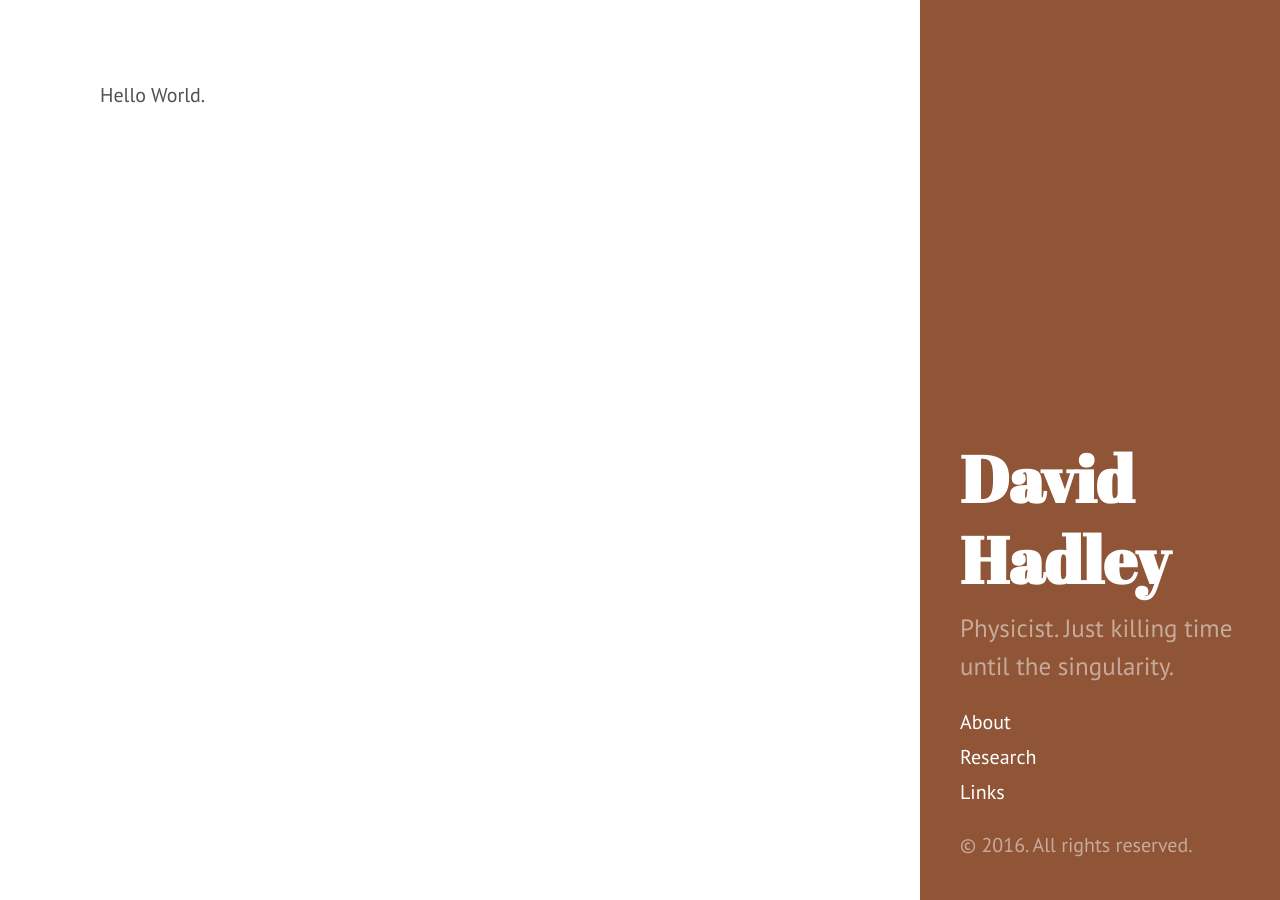
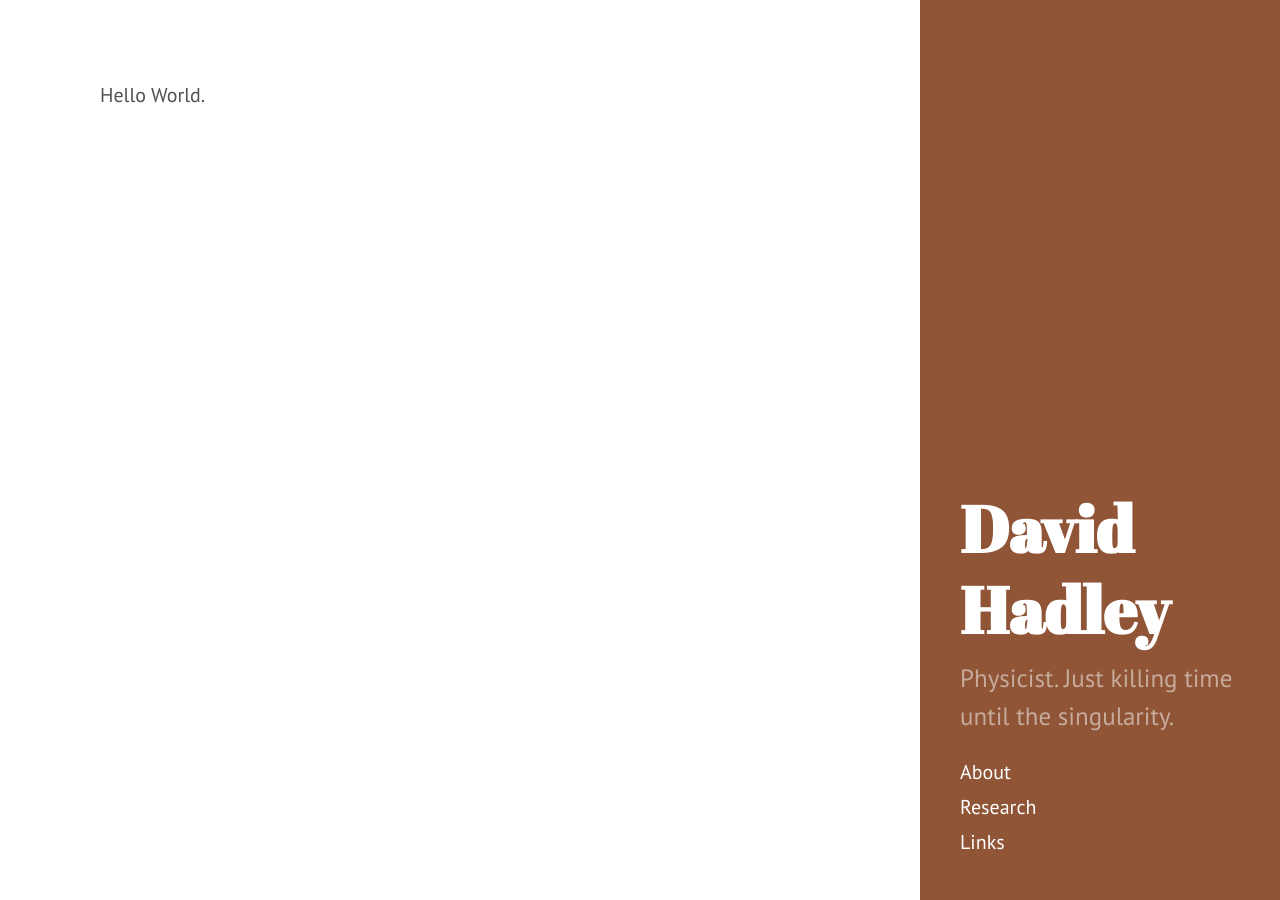
Before and after one commit to davehadley/davehadley.github.io, a Jekyll site: the page built from index.md, in a window 1280 px wide. Built offline with Jekyll 4.4.1, drawn with Linux system fonts in a browser that asks for light colours; Markdown is read by kramdown in place of the engine named in the settings; part of the change alters nothing that is shown.

Commit message:
Comment out copyright notice, it's probabyl not neccessary on a small personal website.

```diff
--- a/_includes/sidebar.html
+++ b/_includes/sidebar.html
@@ -26,11 +26,9 @@
         {% endif %}
       {% endfor %}
 
-      <!-- <a class="sidebar-nav-item" href="{{ site.github.repo }}/archive/v{{ site.version }}.zip">Download</a> -->
       <!-- <a class="sidebar-nav-item" href="{{ site.github.repo }}">GitHub project</a> -->
-      <!-- <span class="sidebar-nav-item">Currently v{{ site.version }}</span> -->
     </nav>
 
-    <p>&copy; {{ site.time | date: '%Y' }}. All rights reserved.</p>
+    <!-- <p>&copy; {{ site.time | date: '%Y' }}. All rights reserved.</p> -->
   </div>
 </div>
```
